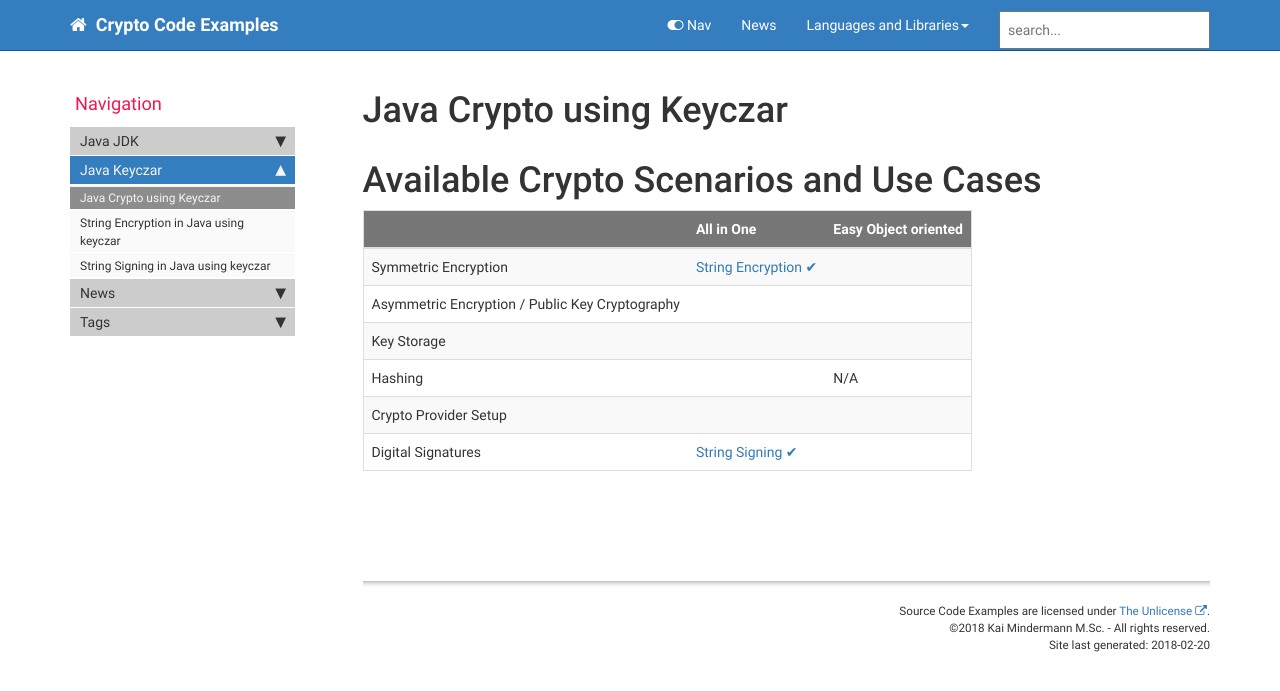
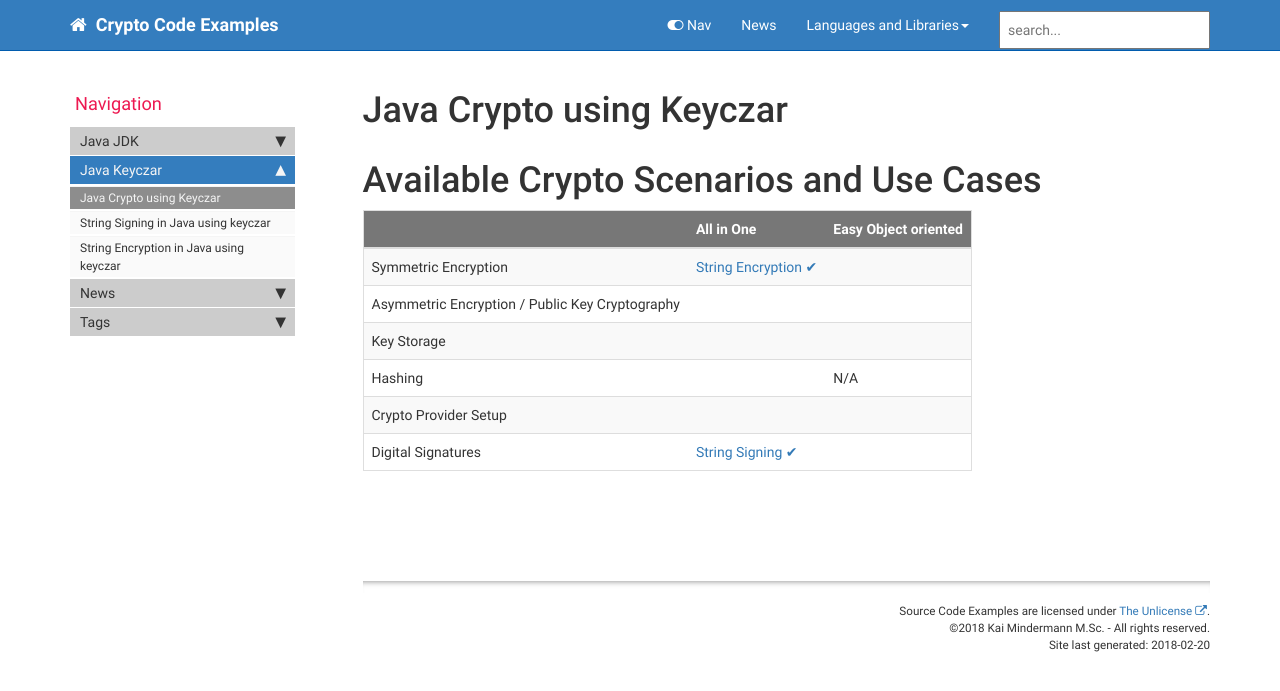
Before and after one commit to cryptoexamples/CryptoExamples, a Jekyll site: the page built from pages/java-keyczar/java_keyczar_landing_page.md, in a window 1280 px wide. Shown: the top 691 px of the page. Built offline with Jekyll 4.4.1, drawn with Linux system fonts in a browser that asks for light colours; nearby versions of some CDN libraries; comment, search, counter and statistics services are not loaded.

```diff
--- a/_config.yml
+++ b/_config.yml
@@ -81,6 +81,7 @@ defaults:
       comments: true
       search: true
       topnav: topnav
+      sort_weight: 0
   -
     scope:
       path: ""
--- a/_includes/sidebar.html
+++ b/_includes/sidebar.html
@@ -6,7 +6,8 @@
     <li class="deactive">
         <a href="#">{{ folder.name }}</a>
         <ul>
-            {% for other_page in folder.items %}
+            {% assign other_pages = folder.items | sort: 'sort_weight' | reverse %}
+            {% for other_page in other_pages %}
             {% if other_page.url == page.url %}
             <li class="active"><a href="{{ other_page.url }}" >{{ other_page.title }}</a></li>
             {% else %}
```
Also changed, not shown: pages/java-keyczar/java_keyczar_landing_page.md (+1 -0 lines), pages/java/java_landing_page.md (+1 -0 lines).
